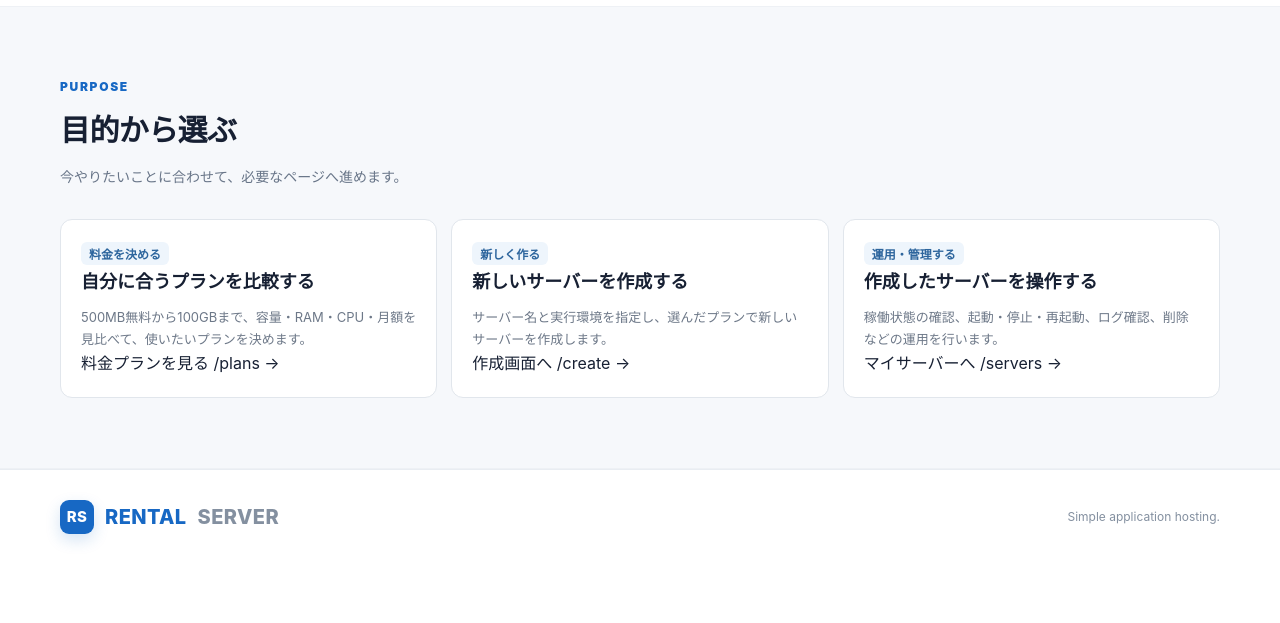
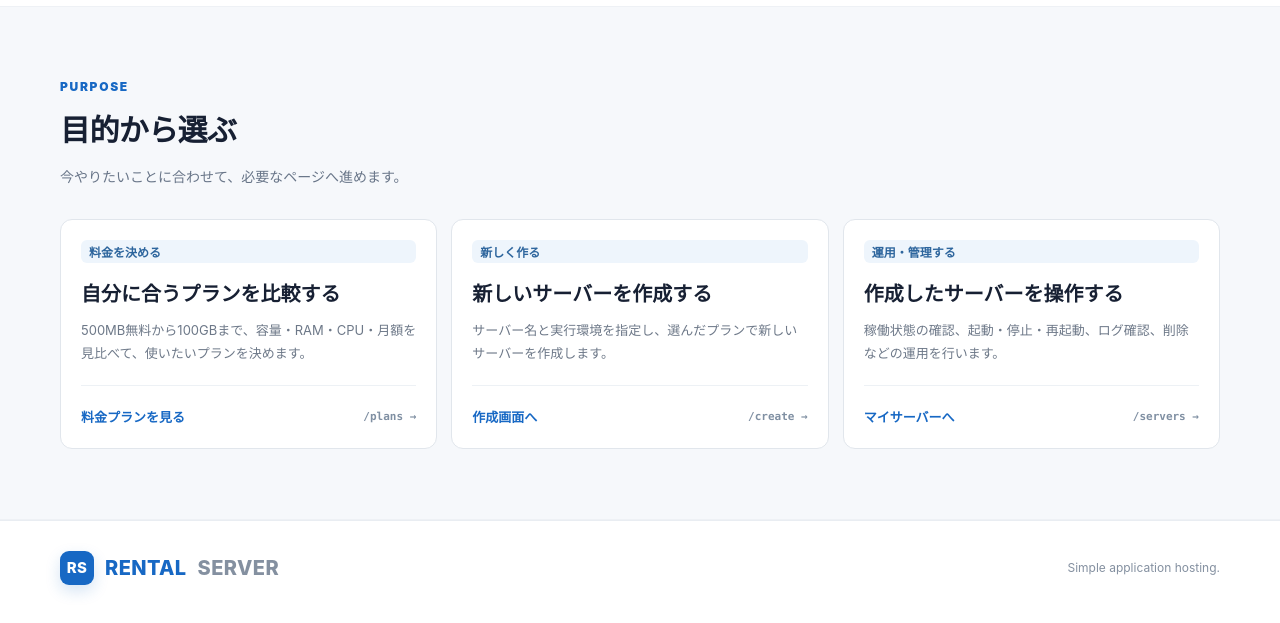
Before and after one commit to ritsu1000000-maker/sandbox, a Flask app: page / in a window 1280 px wide. Shown: the part 1214-1837 px from the top of the page. Before the commit the page ends 1758 px from the top, so only its background shows below. Run offline with Flask 3, Linux system fonts and the light colour scheme.

Commit message:
Polish purpose cards on home page

```diff
--- a/rental-server/templates/index.html
+++ b/rental-server/templates/index.html
@@ -1,5 +1,10 @@
 {% extends "base.html" %}
 {% block title %}Rental Server｜シンプルなサーバーホスティング{% endblock %}
+{% block head %}
+<style>
+.purpose-card{display:flex;flex-direction:column;min-height:230px;transition:.18s ease}.purpose-card:hover{border-color:#a8c6e3;transform:translateY(-2px);box-shadow:0 10px 26px rgba(31,65,102,.07)}.purpose-card .route-chip{font-family:inherit;font-weight:800}.purpose-card h3{font-size:20px;margin-top:14px}.purpose-card p{line-height:1.8}.card-link{margin-top:auto;padding-top:20px;border-top:1px solid #edf1f5;color:#1768c4;font-size:13px;font-weight:800;display:flex;align-items:center;justify-content:space-between}.card-link span{color:#8090a3;font:700 11px ui-monospace,SFMono-Regular,Consolas,monospace}
+</style>
+{% endblock %}
 {% block notice %}
 <div class="notice-bar"><div class="container notice-inner"><span class="notice-label">お知らせ</span><span>500MBの無料プランを提供しています。まずは小さく試せます。</span></div></div>
 {% endblock %}
@@ -41,9 +46,9 @@
   <div class="container">
     <header class="section-heading"><span class="label">PURPOSE</span><h2>目的から選ぶ</h2><p>今やりたいことに合わせて、必要なページへ進めます。</p></header>
     <div class="info-strip">
-      <a class="content-card" href="/plans"><span class="route-chip">料金を決める</span><h3>自分に合うプランを比較する</h3><p>500MB無料から100GBまで、容量・RAM・CPU・月額を見比べて、使いたいプランを決めます。</p><div class="card-link">料金プランを見る <span>/plans →</span></div></a>
-      <a class="content-card" href="/create"><span class="route-chip">新しく作る</span><h3>新しいサーバーを作成する</h3><p>サーバー名と実行環境を指定し、選んだプランで新しいサーバーを作成します。</p><div class="card-link">作成画面へ <span>/create →</span></div></a>
-      <a class="content-card" href="/servers"><span class="route-chip">運用・管理する</span><h3>作成したサーバーを操作する</h3><p>稼働状態の確認、起動・停止・再起動、ログ確認、削除などの運用を行います。</p><div class="card-link">マイサーバーへ <span>/servers →</span></div></a>
+      <a class="content-card purpose-card" href="/plans"><span class="route-chip">料金を決める</span><h3>自分に合うプランを比較する</h3><p>500MB無料から100GBまで、容量・RAM・CPU・月額を見比べて、使いたいプランを決めます。</p><div class="card-link">料金プランを見る <span>/plans →</span></div></a>
+      <a class="content-card purpose-card" href="/create"><span class="route-chip">新しく作る</span><h3>新しいサーバーを作成する</h3><p>サーバー名と実行環境を指定し、選んだプランで新しいサーバーを作成します。</p><div class="card-link">作成画面へ <span>/create →</span></div></a>
+      <a class="content-card purpose-card" href="/servers"><span class="route-chip">運用・管理する</span><h3>作成したサーバーを操作する</h3><p>稼働状態の確認、起動・停止・再起動、ログ確認、削除などの運用を行います。</p><div class="card-link">マイサーバーへ <span>/servers →</span></div></a>
     </div>
   </div>
 </section>
```
